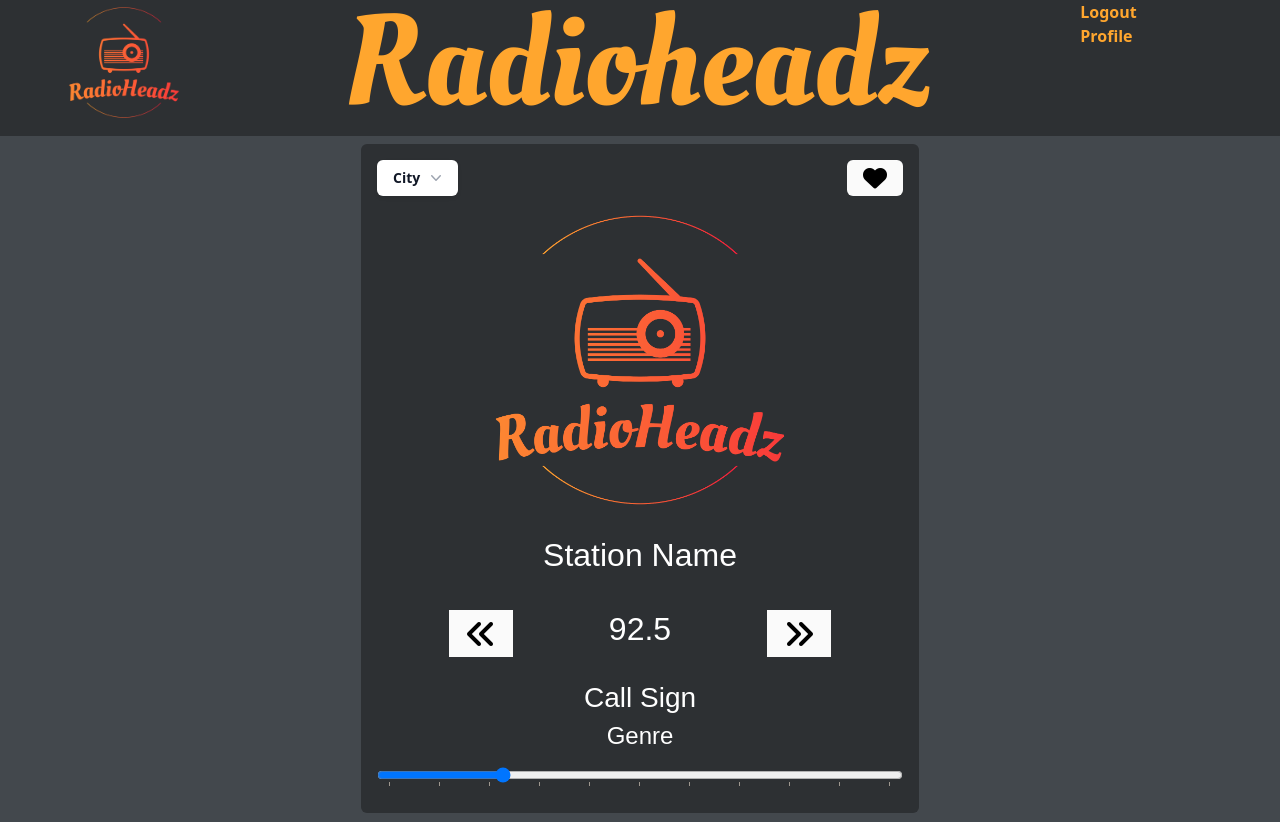
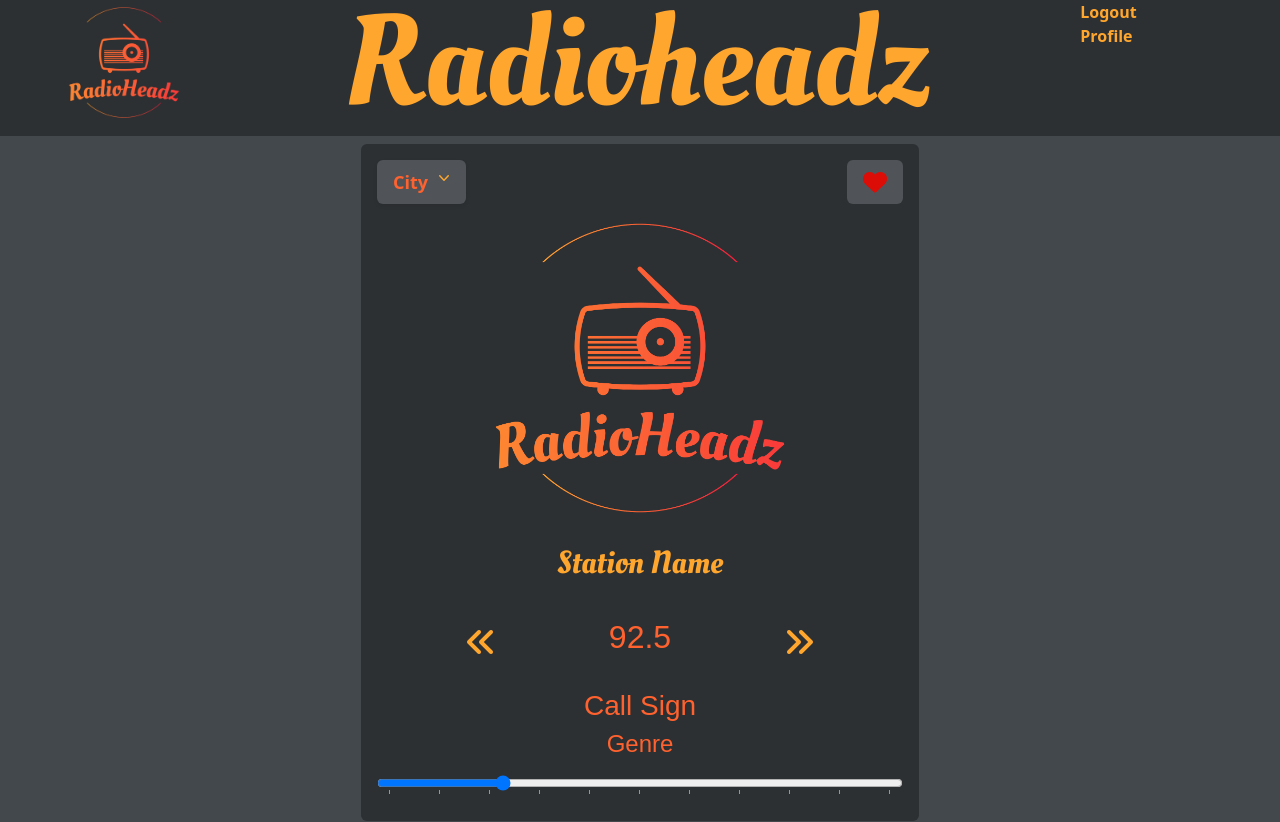
Before and after one commit to rambriz91/radioheadz, a React (Vite) app in the folder client/: page / in a window 1280 px wide. Shown: the top 822 px of the page. Built offline with nearby package versions, Linux system fonts and the light colour scheme; no server answers; sample sign-in values are in the browser's storage.

Commit message:
added tune right and tune left buttons. Updated styles on the tuner component.

```diff
--- a/client/src/components/DropDown.jsx
+++ b/client/src/components/DropDown.jsx
@@ -16,10 +16,10 @@ export default function DropDown({ onSelectCity }) {
       className='justify-self-start relative inline-block text-left'
     >
       <div>
-        <Menu.Button className='inline-flex w-full justify-center gap-x-1.5 rounded-md bg-white px-3 py-2 text-sm font-semibold text-gray-900 shadow-sm ring-1 ring-inset ring-gray-300 hover:bg-gray-50'>
+        <Menu.Button className='inline-flex w-full justify-center gap-x-1.5 rounded-md bg-[#505458] px-3 py-2 text-lg font-semibold text-[#ff622e] shadow-sm ring-1 ring-inset ring-gray-300 hover:bg-gray-50'>
           City
           <ChevronDownIcon
-            className='-mr-1 h-5 w-5 text-gray-400'
+            className='-mr-1 h-5 w-5 text-[#ffa62e]'
             aria-hidden='true'
           />
         </Menu.Button>
@@ -43,7 +43,7 @@ export default function DropDown({ onSelectCity }) {
                   onClick={() => handleCitySelect('San Diego')}
                   className={classNames(
                     active ? 'bg-gray-100 text-gray-900' : 'text-gray-700',
-                    'block px-4 py-2 text-sm'
+                    'block px-4 py-2 text-lg'
                   )}
                 >
                   San Diego
@@ -57,7 +57,7 @@ export default function DropDown({ onSelectCity }) {
                   onClick={() => handleCitySelect('Los Angeles')}
                   className={classNames(
                     active ? 'bg-gray-100 text-gray-900' : 'text-gray-700',
-                    'block px-4 py-2 text-sm'
+                    'block px-4 py-2 text-lg'
                   )}
                 >
                   Los Angeles
--- a/client/src/components/Tuner.jsx
+++ b/client/src/components/Tuner.jsx
@@ -11,7 +11,7 @@ const Tuner = ({ stations }) => {
     (station) => station.city === currentCity
   );
 
-  const stationData = {};
+  const stationData = [];
   filterStations.forEach((station) => {
     const { frequency, ...rest } = station;
     stationData[frequency] = rest;
@@ -23,7 +23,32 @@ const Tuner = ({ stations }) => {
 
     const station = stationData[newFreq];
     setCurrentStation(station);
-    console.log(station);
+  };
+
+  const handleTuneLeft = () => {
+    const frequencies = Object.keys(stationData);
+    const currentIndex = frequencies.indexOf(freq.toString());
+
+    const newIndex =
+      (currentIndex - 1 + frequencies.length) % frequencies.length;
+
+    const newFrequency = frequencies[newIndex];
+    setFreq(parseFloat(newFrequency));
+    setCurrentStation(stationData[newFrequency]);
+
+    console.log('Station unchanged');
+  };
+
+  const handleTuneRight = () => {
+    const frequencies = Object.keys(stationData);
+    const currentIndex = frequencies.indexOf(freq.toString());
+
+    const newIndex = (currentIndex + 1) % frequencies.length;
+    const newFrequency = frequencies[newIndex];
+    setFreq(parseFloat(newFrequency));
+    setCurrentStation(stationData[newFrequency]);
+
+    console.log('Station unchanged');
   };
 
   const handleCitySelect = (selectedCity) => {
@@ -34,8 +59,8 @@ const Tuner = ({ stations }) => {
     <div className='p-3 rounded-md bg-[#2d3033] max-w-screen-md w-1/2 flex flex-col justify-center'>
       <div className='flex justify-between'>
         <DropDown onSelectCity={handleCitySelect} />
-        <button className='rounded-md'>
-          <i className='fa-solid fa-heart fa-xl'></i>
+        <button className='rounded-md bg-[#505458] hover:bg-gray-50'>
+          <i className='fa-solid fa-heart fa-xl text-[#db0d06]'></i>
         </button>
       </div>
       <img
@@ -48,25 +73,25 @@ const Tuner = ({ stations }) => {
         }
         alt={currentCity}
       />
-      <h2 className='text-white flex justify-center p-1 m-2'>
+      <h2 className='text-[#ffa62e] font-oleo-script flex justify-center p-1 m-2'>
         {currentStation ? currentStation.name : 'Station Name'}
       </h2>
       <div className='flex justify-around p-4'>
-        <button>
-          <i className='fa-solid fa-angles-left fa-2xl'></i>
+        <button className='bg-transparent' onClick={handleTuneLeft}>
+          <i className='fa-solid fa-angles-left fa-2xl text-[#ffa62e] hover:text-[#ff622e]'></i>
         </button>
-        <h2 className='text-white flex'>{freq}</h2>
-        <button>
-          <i className='fa-solid fa-angles-right fa-2xl'></i>
+        <h2 className='text-[#ff622e] flex'>{freq}</h2>
+        <button className='bg-transparent' onClick={handleTuneRight}>
+          <i className='fa-solid fa-angles-right fa-2xl text-[#ffa62e] hover:text-[#ff622e]'></i>
         </button>
       </div>
-      <h3 className='text-white flex justify-center'>
+      <h3 className='text-[#ff622e] flex justify-center'>
         {currentStation ? currentStation.callSign : 'Call Sign'}
       </h3>
-      <h4 className='text-white flex justify-center'>
+      <h4 className='text-[#ff622e]  flex justify-center'>
         {currentStation ? currentStation.genre : 'Genre'}
       </h4>
-      <AudioPlayer currentStation={currentStation}/>
+      <AudioPlayer currentStation={currentStation} />
       <div id='tuner-container'>
         <input
           className='w-full'
--- a/client/src/index.css
+++ b/client/src/index.css
@@ -11,6 +11,9 @@
   --error: rgb(228, 46, 1);
   --spacing-one: calc(1rem * 0.5);
   --spacing-two: calc(1rem);
+  --freq: #ff622e;
+  --heart:#db0d06;
+  --button: #505458;
 }
 
 * {
```
